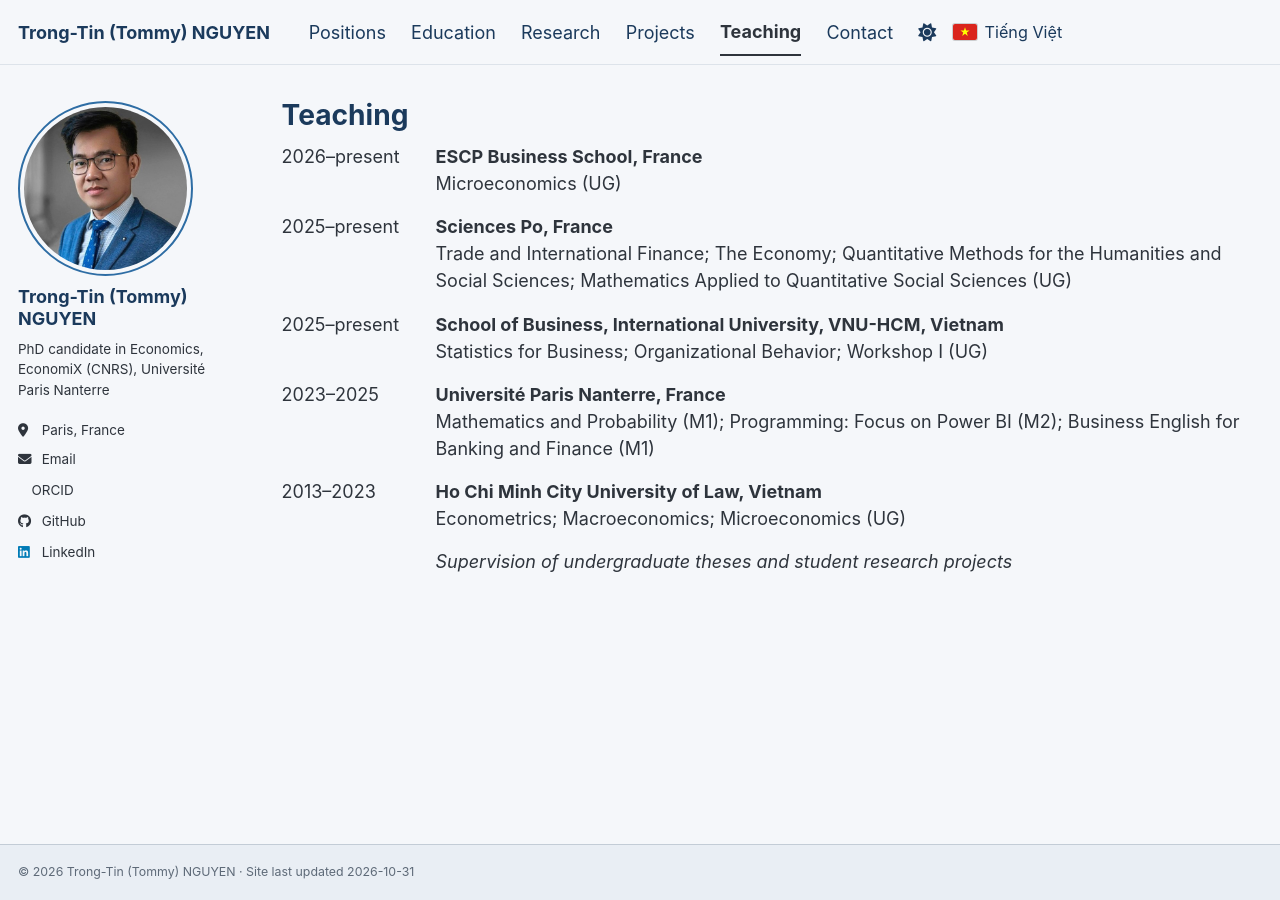
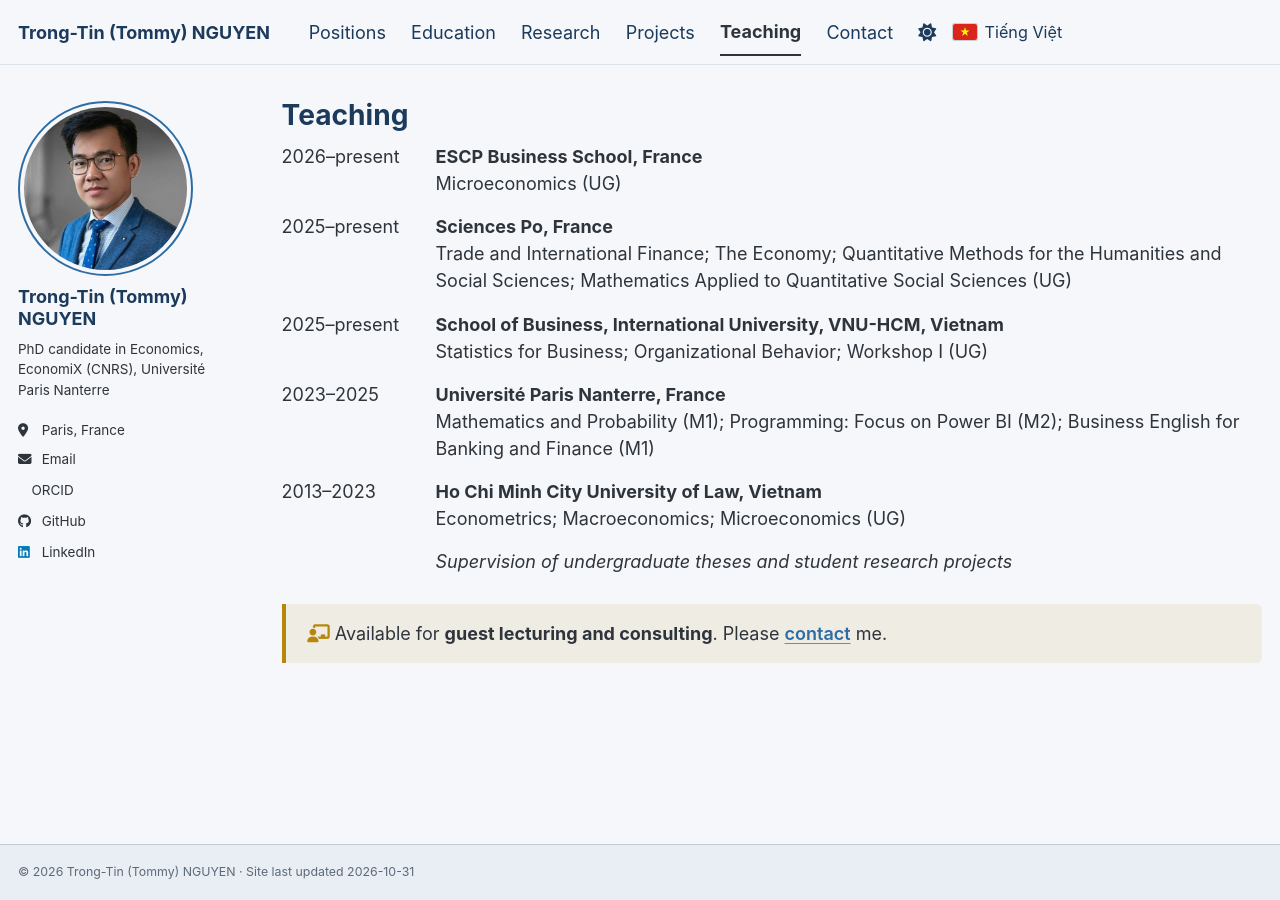
Before and after one commit to trongtin142/trongtin142.github.io, a Jekyll site: the page built from _pages/teaching.html, in a window 1280 px wide. Built offline with Jekyll 4.4.1, drawn with Linux system fonts in a browser that asks for light colours; a script bundle is joined from its source files by our own code; a style sheet for code colours, icons or effects is not loaded.

Commit message:
Add guest lecturing and consulting contact line to Teaching page
Added contact information for guest lecturing and consulting.

```diff
--- a/_pages/teaching.html
+++ b/_pages/teaching.html
@@ -22,6 +22,10 @@ author_profile: true
   <div><em>Supervision of undergraduate theses and student research projects</em></div>
 </div>
 
+<div class="teaching-contact" style="margin:1.6em 0 1.3em; padding:0.9em 1.2em; border-left:4px solid #B8860B; background:rgba(184,134,11,0.09); border-radius:0 6px 6px 0;">
+  <i class="fas fa-fw fa-chalkboard-user" aria-hidden="true" style="color:#B8860B;"></i> Available for <strong>guest lecturing and consulting</strong>. Please <a href="{{ base_path }}/contact/" style="font-weight:600; text-decoration:underline; text-decoration-color:#B8860B; text-underline-offset:3px;">contact</a> me.
+</div>
+
 {% if site.teaching.size > 0 %}
 <h2>Course pages</h2>
 {% for post in site.teaching reversed %}
```
